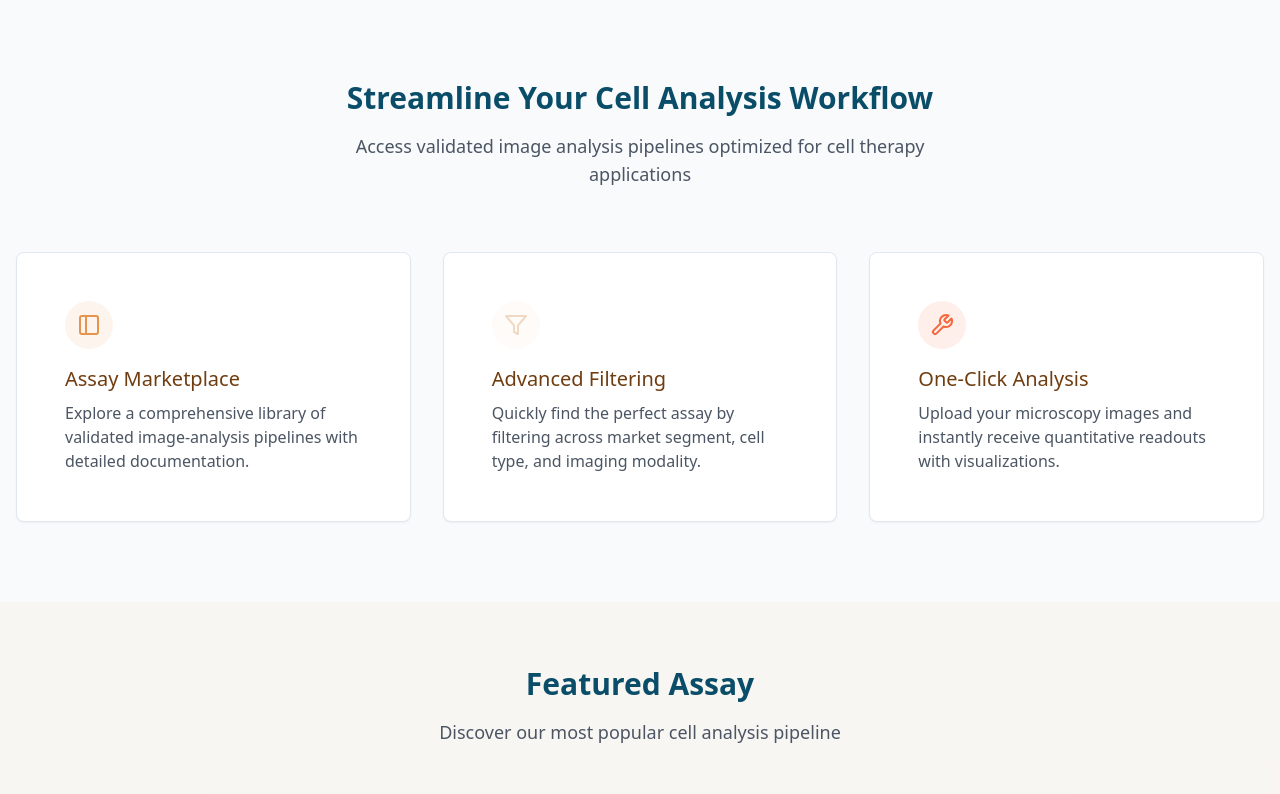
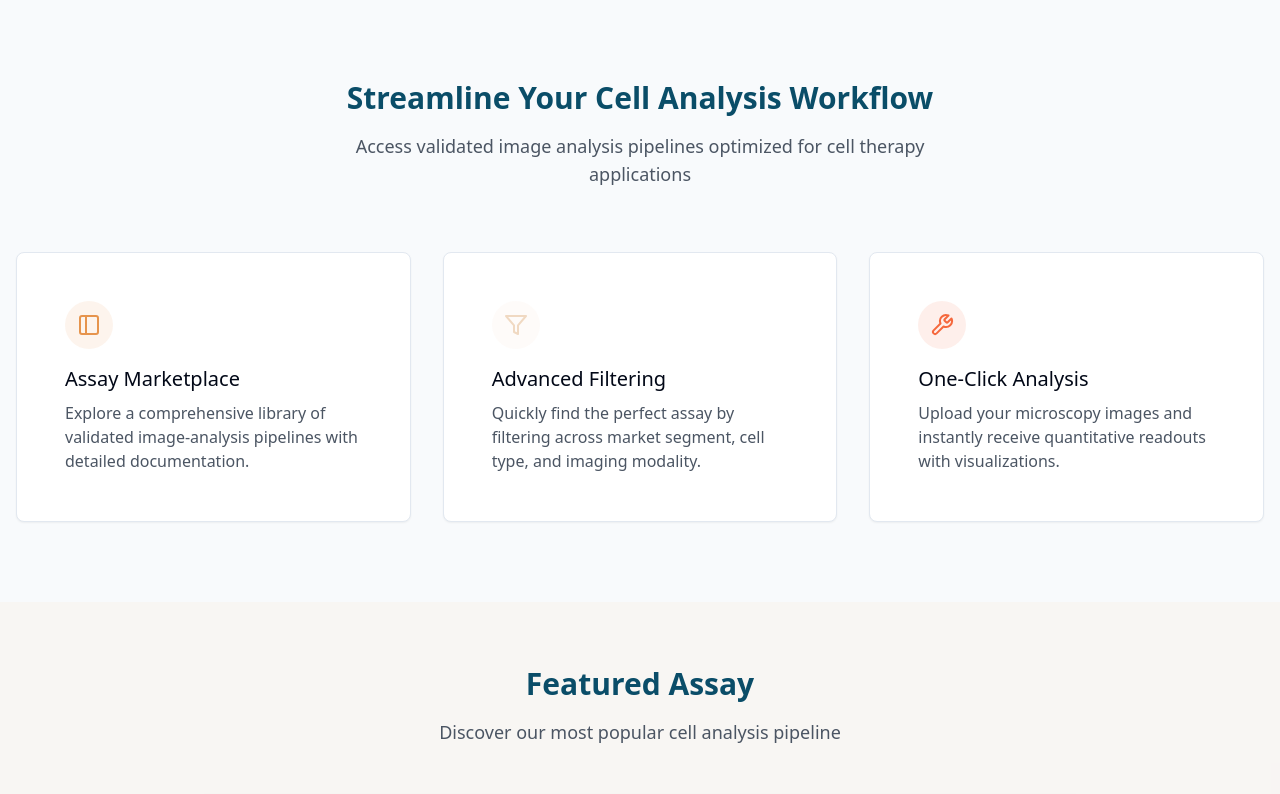
Before and after one commit to AdelBenamaraAI/assay-compass-platform, a React (Vite) app: page / in a window 1280 px wide. Shown: the top 794 px of the page. Built offline with nearby package versions, Linux system fonts and the light colour scheme.

Commit message:
Code edited in Lovable Code Editor
Edited UI in Lovable

```diff
--- a/src/index.css
+++ b/src/index.css
@@ -9,16 +9,16 @@
     --foreground: 222.2 84% 4.9%; /* dark neutral for strong contrast */
 
     --card: 0 0% 100%;
-    --card-foreground: 28 75% 25%; /* rich dark orange */
+    --card-foreground: 222.2 84% 4.9%; /* rich dark orange */
 
     --popover: 0 0% 100%;
-    --popover-foreground: 28 75% 25%;
+    --popover-foreground: 222.2 84% 4.9%;
 
     --primary: 28 75% 60%; /* vibrant orange */
     --primary-foreground: 240 10% 10%; /* dark gray text on orange */
 
     --secondary: 30 60% 85%; /* light orange-beige */
-    --secondary-foreground: 28 75% 25%; /* darker orange for text */
+    --secondary-foreground: 222.2 84% 4.9%; /* darker orange for text */
 
     --muted: 28 60% 92%; /* light orange-muted bg */
     --muted-foreground: 28 25% 45%; /* muted orange text */
```
